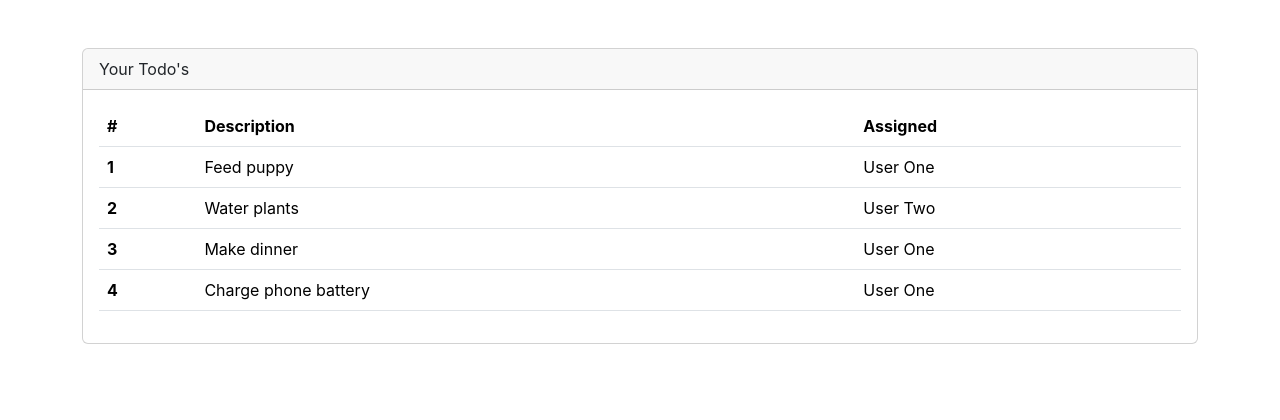
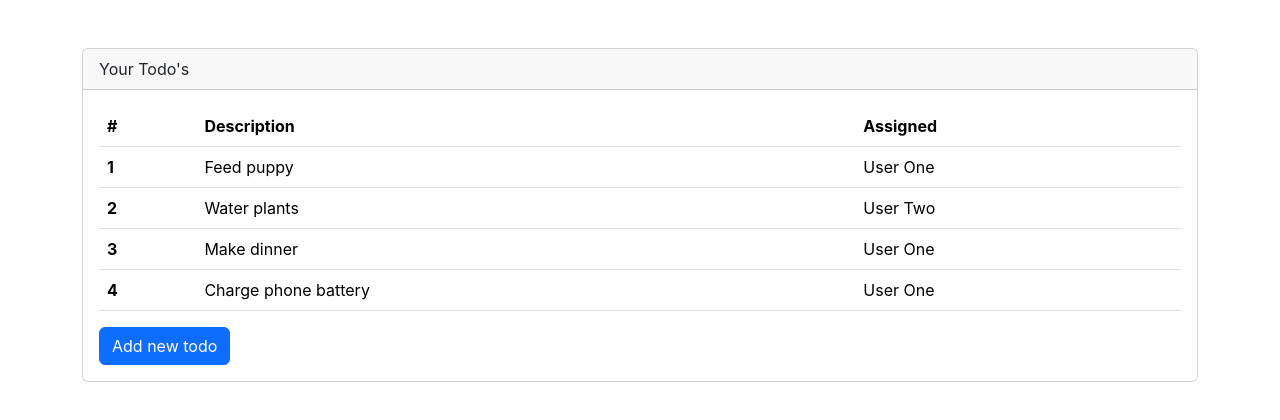
Before and after one commit to Ballarja/React-Training, a React (Create React App) app in the folder my-app/: page / in a window 1280 px wide. Shown: the top 420 px of the page. Built offline with nearby package versions, Linux system fonts and the light colour scheme.

Commit message:
added new button

```diff
--- a/my-app/src/App.js
+++ b/my-app/src/App.js
@@ -19,6 +19,7 @@ function App() {
         </div>
         <div className='card-body'>
            <TodoTable todos={todos}/>
+           <button className="btn btn-primary">Add new todo</button>
         </div>
       </div>
     </div>
```
